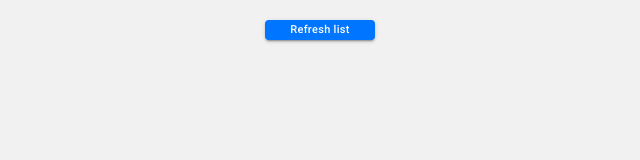
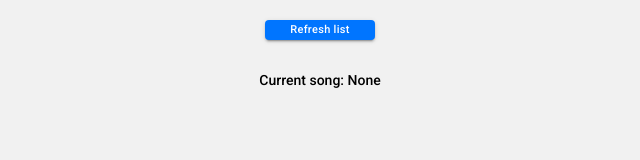
Before and after one commit to sadinpita/reactjs-musicapp, a React (Create React App) app: page / in a window 1280 px wide. Shown: the part 125-285 px from the top of the page, without its empty margins (320-960 px from the left). Built offline with nearby package versions, Linux system fonts and the light colour scheme.

Commit message:
Adding current song title

```diff
--- a/src/App.css
+++ b/src/App.css
@@ -51,3 +51,9 @@ body {
 .cont {
      text-align: center;
 }
+
+.current-song {
+     font-size: 14px;
+     font-weight: 500;
+     margin-bottom: 20px;
+}
--- a/src/App.jsx
+++ b/src/App.jsx
@@ -9,6 +9,7 @@ import Button from '@material-ui/core/Button';
 let tracks = [];
 let tracksPlaying = [];
 let counter = 0;
+let currentSong = 'None';
 
 class App extends Component {
      constructor (props) {
@@ -24,6 +25,7 @@ class App extends Component {
                tracksPlaying[i].pause();
                tracksPlaying[i].currentTime = 0;
           }
+          currentSong = tracks[val].title;
           tracksPlaying[counter] = new Audio(tracks[val].preview);
           tracksPlaying[counter].play();
           counter++;
@@ -57,7 +59,7 @@ class App extends Component {
           const audioTracks = [];
 
           for (let i = 0; i <= tracks.length - 1; i++) {
-               audioTracks.push(<div className="track" onClick={() => { this.playTrack(i) }}>{i}: {tracks[i].title}</div>);
+               audioTracks.push(<div className="track" onClick={() => { this.playTrack(i); this.setState(this.state); }}>{i}: {tracks[i].title}</div>);
           }
 
           return (
@@ -84,6 +86,7 @@ class App extends Component {
                               className="search-btn">
                               Refresh list
                          </Button>
+                         <div className="current-song">Current song: {currentSong}</div>
                     </div>
                     <div>
                          <div className="">{audioTracks}</div>
```
